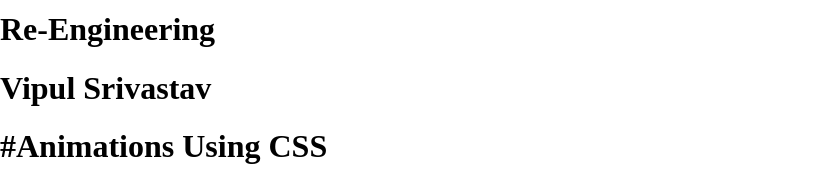
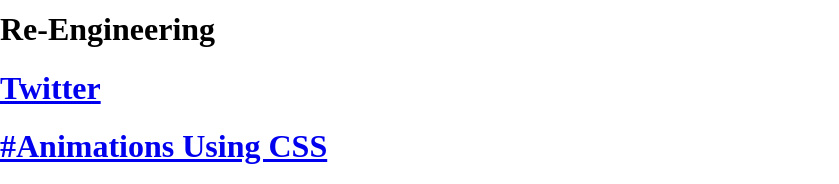
Before and after one commit to credo92/MadDino, a website: page index.html in a window 1280 px wide. Shown: the part 237-421 px from the top of the page, without its empty margins (0-839 px from the left). Drawn offline with nearby package versions, Linux system fonts and the light colour scheme.

Commit message:
modified index.html

```diff
--- a/index.html
+++ b/index.html
@@ -37,7 +37,8 @@
   <script src="js/game.js"></script>
   <h1>Colorblind_Mad_Dino A Spin off of the Dino Saur Game </h1>
   <h1> Re-Engineering </h1>
-  <h1>Vipul Srivastav </h1>
+  <h1><a target="_blank" href="https://credo92.github.io/">
+    <span>Twitter</span> </h1>
   <h1>#Animations Using CSS <h1>
     <h1>
         <a target="_blank" href="https://twitter.com/vipul92">
```
